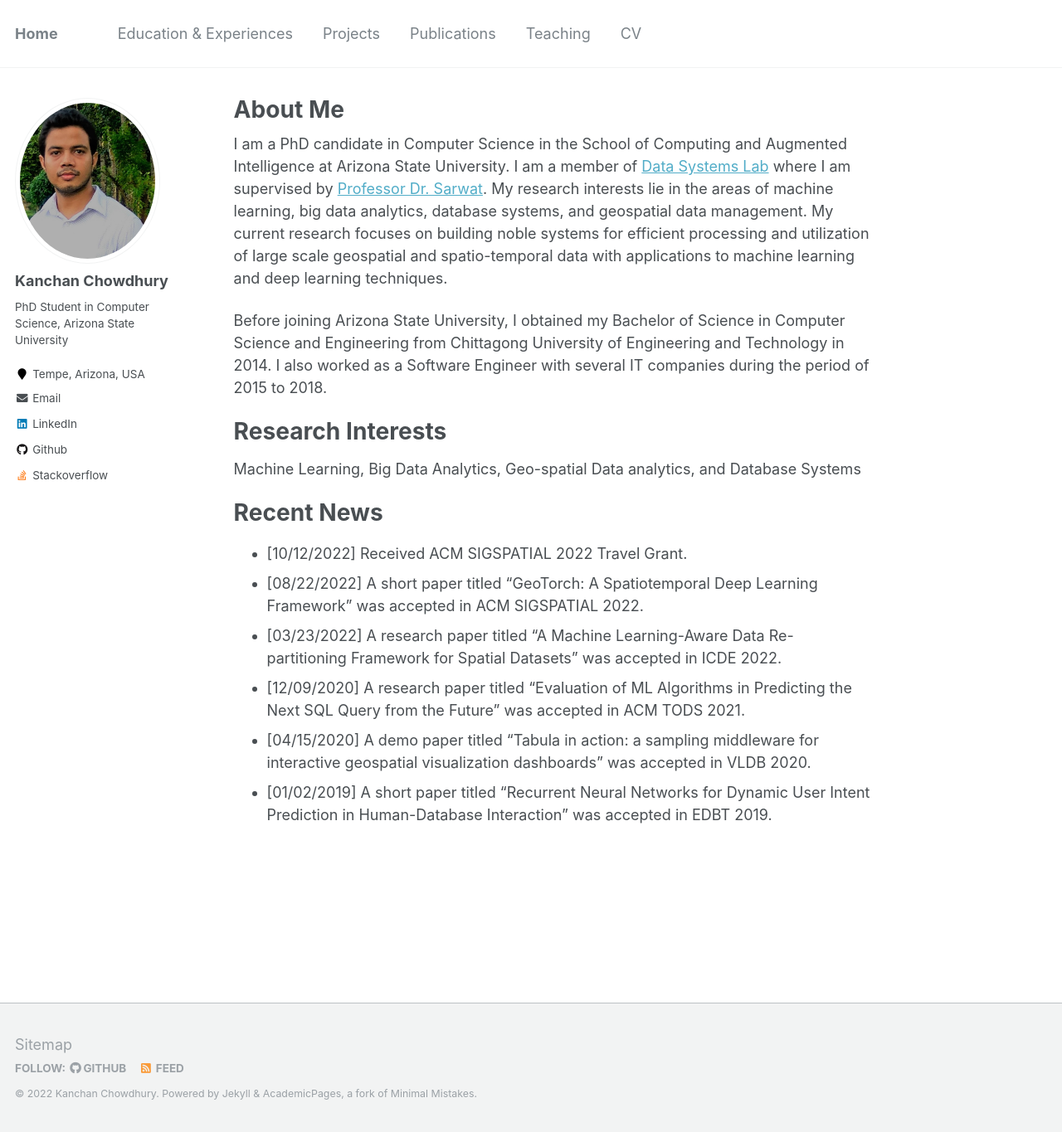
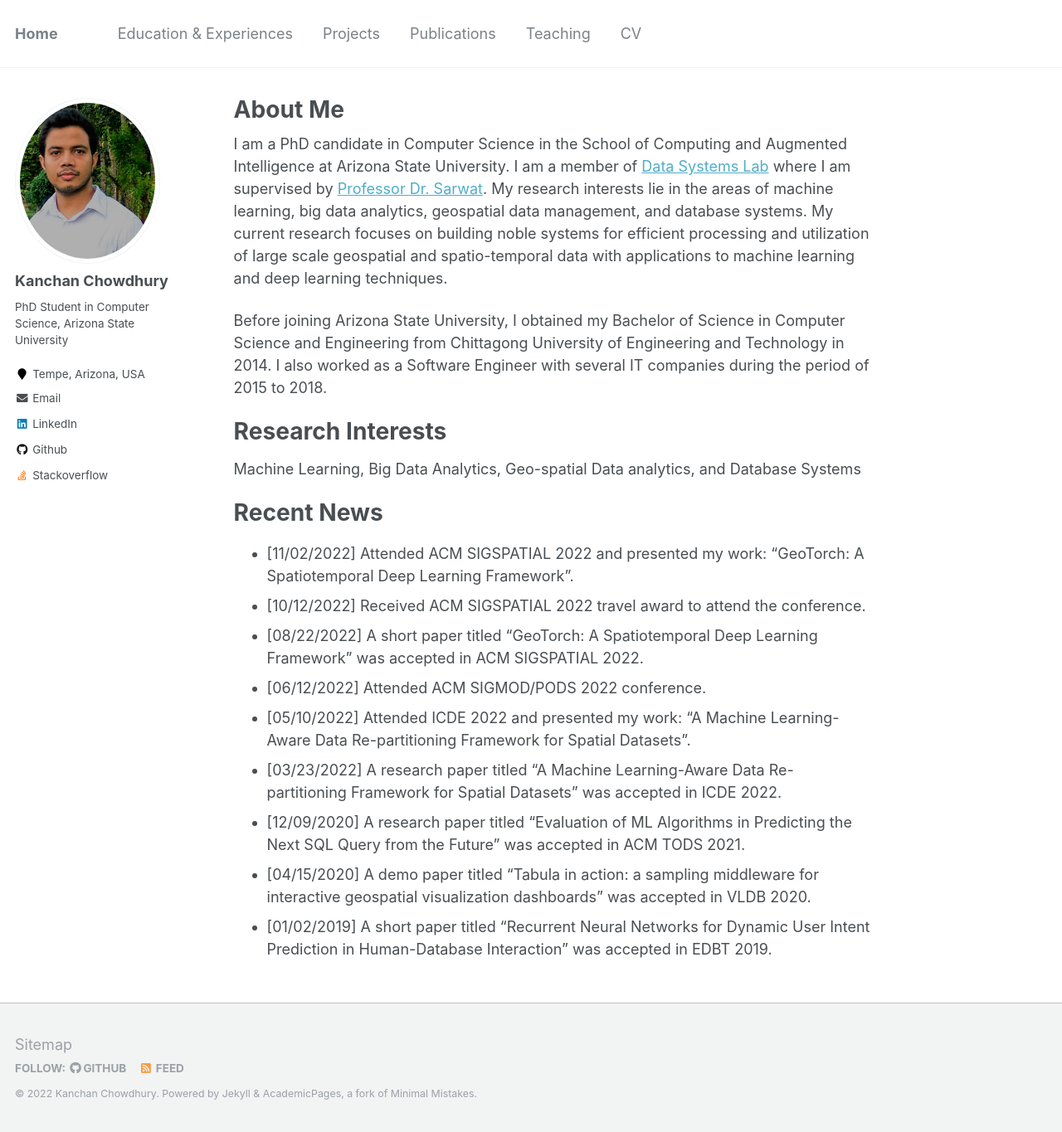
Before and after one commit to kanchanchy/kanchanchy.github.io, a Jekyll site: the page built from _pages/about.md, in a window 1280 px wide and 1365 px high. Shown: the whole window at 83% size. Built offline with Jekyll 4.4.1, drawn with Linux system fonts in a browser that asks for light colours.

Commit message:
event added

```diff
--- a/_data/navigation.yml
+++ b/_data/navigation.yml
@@ -13,4 +13,4 @@ main:
     url: /teaching/
 
   - title: "CV"
-    url: https://kanchanchy.github.io/files/Kanchan-Chowdhury-Resume.pdf
+    url: https://kanchanchy.github.io/files/Resume-Kanchan-Chowdhury.pdf
--- a/_pages/about.md
+++ b/_pages/about.md
@@ -8,7 +8,7 @@ redirect_from:
   - /about.html
 ---
 
-I am a PhD candidate in Computer Science in the School of Computing and Augmented Intelligence at Arizona State University. I am a member of [Data Systems Lab](https://www.datasyslab.net/) where I am supervised by [Professor Dr. Sarwat](http://faculty.engineering.asu.edu/sarwat/). My research interests lie in the areas of machine learning, big data analytics, database systems, and geospatial data management. My current research focuses on building noble systems for efficient processing and utilization of large scale geospatial and spatio-temporal data with applications to machine learning and deep learning techniques.
+I am a PhD candidate in Computer Science in the School of Computing and Augmented Intelligence at Arizona State University. I am a member of [Data Systems Lab](https://www.datasyslab.net/) where I am supervised by [Professor Dr. Sarwat](http://faculty.engineering.asu.edu/sarwat/). My research interests lie in the areas of machine learning, big data analytics, geospatial data management, and database systems. My current research focuses on building noble systems for efficient processing and utilization of large scale geospatial and spatio-temporal data with applications to machine learning and deep learning techniques.
 
 Before joining Arizona State University, I obtained my Bachelor of Science in Computer Science and Engineering from Chittagong University of Engineering and Technology in 2014. I also worked as a Software Engineer with several IT companies during the period of 2015 to 2018.
 
@@ -18,8 +18,11 @@ Machine Learning, Big Data Analytics, Geo-spatial Data analytics, and Database S
 
 Recent News
 ======
-* [10/12/2022]  Received ACM SIGSPATIAL 2022 Travel Grant.
+* [11/02/2022]  Attended ACM SIGSPATIAL 2022 and presented my work: “GeoTorch: A Spatiotemporal Deep Learning Framework”.
+* [10/12/2022]  Received ACM SIGSPATIAL 2022 travel award to attend the conference.
 * [08/22/2022]  A short paper titled “GeoTorch: A Spatiotemporal Deep Learning Framework” was accepted in ACM SIGSPATIAL 2022.
+* [06/12/2022]  Attended ACM SIGMOD/PODS 2022 conference.
+* [05/10/2022]  Attended ICDE 2022 and presented my work: “A Machine Learning-Aware Data Re-partitioning Framework for Spatial Datasets”.
 * [03/23/2022]  A research paper titled “A Machine Learning-Aware Data Re-partitioning Framework for Spatial Datasets” was accepted in ICDE 2022.
 * [12/09/2020]  A research paper titled “Evaluation of ML Algorithms in Predicting the Next SQL Query from the Future” was accepted in ACM TODS 2021.
 * [04/15/2020]  A demo paper titled “Tabula in action: a sampling middleware for interactive geospatial visualization dashboards” was accepted in VLDB 2020.
```
Also changed, not shown: _pages/publications.md (+1 -3 lines), 3 other files.
